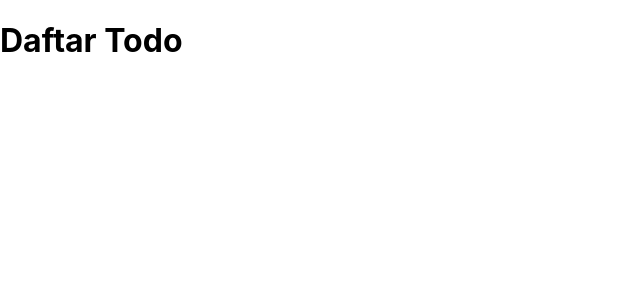
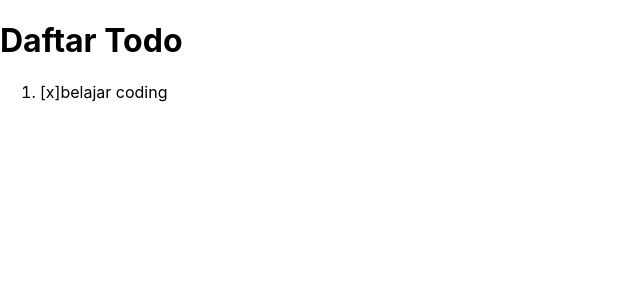
Before and after one commit to asepsuryana1/reactJSX, a React (Create React App) app in the folder todo-client/: page / in a window 1280 px wide. Shown: the top 300 px of the page, without its empty margins (0-640 px from the left). Built offline with nearby package versions, Linux system fonts and the light colour scheme.

Commit message:
hardcode [{task:'belajar coding, complete: true}] todobox

```diff
--- a/todo-client/src/components/TodoBox.js
+++ b/todo-client/src/components/TodoBox.js
@@ -5,7 +5,7 @@ import TodoList from './TodoList'
 export default class TodoBox extends Component {
     constructor(props) {
         super(props);
-        this.state = { data: [] };
+        this.state = { data: [{task:'belajar coding', complete: true}] };
 
         this.addTodo = this.addTodo.bind(this);
         this.deleteTodo = this.deleteTodo.bind(this);
```
